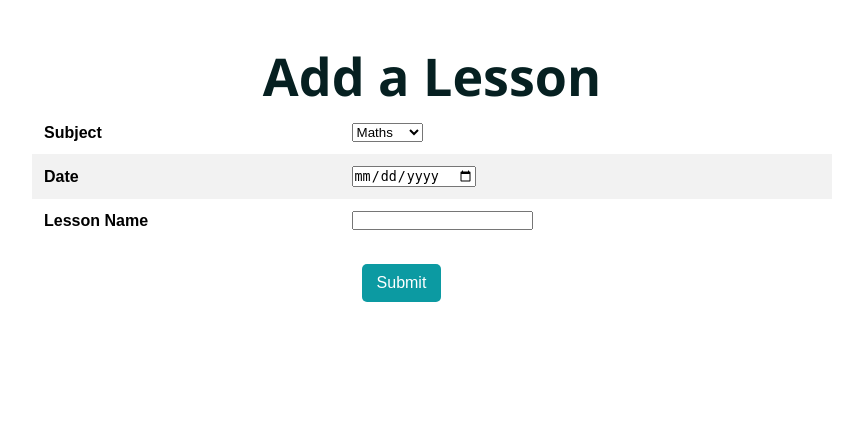
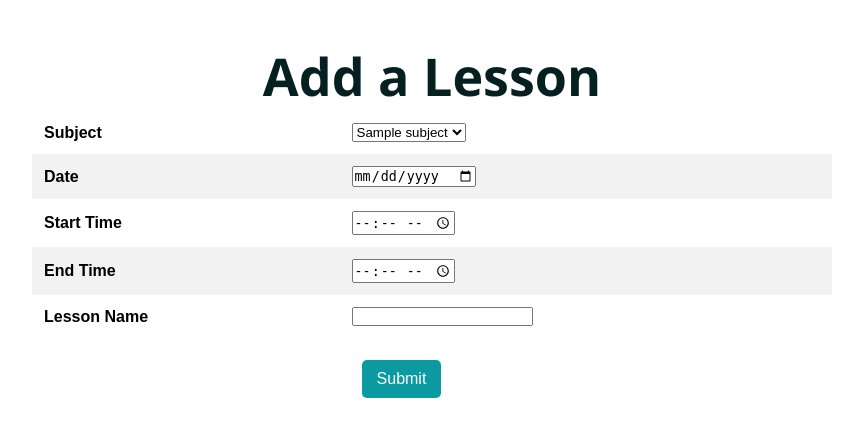
Before and after one commit to edvardsmazprecnieks/SetBox, a Flask app: page /lessonadder in a window 1280 px wide. Shown: the part 50-487 px from the top of the page, without its empty margins (208-1071 px from the left). Run offline with Flask 3, Linux system fonts and the light colour scheme; a user stored in the database is signed in; tables that the repository leaves empty hold one stand-in row (values such as "Sample post"); lists and menus that the app fills with data are empty.

Commit message:
Add Lesson page functionality

```diff
--- a/app/lesson/routes.py
+++ b/app/lesson/routes.py
@@ -3,7 +3,7 @@ from app.extensions.database.crud import db
 from app.extensions.database.models import Subject, Lesson, File
 from datetime import datetime
 from werkzeug.utils import secure_filename
-from flask_login import login_required
+from flask_login import login_required, current_user
 
 blueprint = Blueprint('lesson', __name__)
 @blueprint.route('/lesson/<lesson_id>')
@@ -36,7 +36,31 @@ def download(filename):
     response = make_response(send_file(file_path))
     return response
 
-@blueprint.route('/lessonadder')
+@blueprint.get('/lessonadder')
 @login_required
 def addlesson():
-    return render_template('lesson/lessonadder.html')
+    subjects = Subject.query.filter(Subject.owner_user_id == current_user.id).all()
+    return render_template('lesson/lessonadder.html', subjects = subjects)
+
+@blueprint.post('/lessonadder')
+@login_required
+def addlesson_post():
+    name = request.form['lesson_name']
+    subject_id = request.form['subjects']
+    date = request.form['lesson_date']
+    start_time = request.form['start_time']
+    end_time = request.form['end_time']
+    lesson = Lesson(
+        subject_id = subject_id,
+        date = date,
+        progress = None,
+        start_time = start_time,
+        end_time = end_time,
+        name = name
+    )
+    subject = Subject.query.filter(Subject.id == subject_id).first()
+    if subject.owner_user_id != current_user.id:
+        return redirect(url_for('lesson.addlesson'))
+    db.session.add(lesson)
+    db.session.commit()
+    return redirect(url_for('lesson.lesson', lesson_id=lesson.id))
--- a/app/subjects/routes.py
+++ b/app/subjects/routes.py
@@ -32,12 +32,12 @@ def subject(subject_id):
 
 @blueprint.get('/add_subject')
 @login_required
-def addlesson():
+def addsubject():
     return render_template('subjects/subjectcreator.html')
 
 @blueprint.post('/add_subject')
 @login_required
-def add_lesson_func():
+def add_subject_func():
     subject_name = request.form.get('subject_name')
     subject = Subject(name=subject_name, owner_user_id=current_user.id)
     db.session.add(subject)
--- a/app/templates/lesson/lessonadder.html
+++ b/app/templates/lesson/lessonadder.html
@@ -11,16 +11,12 @@
         <tr>
             <th>Subject</th>
             <th>
-                <form>
+                <form method="POST">
                     <div class ="subjectselector">
                         <select name="subjects" id="subjects">
-                    <!-- {% for subject in subject_names %}
-                    <option value="{{ subject[1] }}">subject[1]>{{ subject[1] }}</a>
-                    {% endfor %} -->
-                            <option value="maths">Maths</option>
-                            <option value="english">English</option>
-                            <option value="spanish">Spanish</option>
-                            <option value="german">German</option>
+                            {% for subject in subjects %}
+                                <option value="{{ subject.id }}">{{ subject.name }}</a>
+                            {% endfor %}
                         </select>
                     </div>
             </th>
@@ -31,6 +27,22 @@
                     <div class ="dateselector">
                         <input type="date" id="lesson_date" name="lesson_date">
                     </div>
+            </th>
+        </tr>
+        <tr>
+            <th>Start Time</th>
+            <th>
+                <div class ="timeselector">
+                    <input type="time" id="start_time" name="start_time">
+                </div>
+            </th>
+        </tr>
+        <tr>
+            <th>End Time</th>
+            <th>
+                <div class ="timeselector">
+                    <input type="time" id="end_time" name="end_time">
+                </div>
             </th>
         </tr>
         <tr>
```
